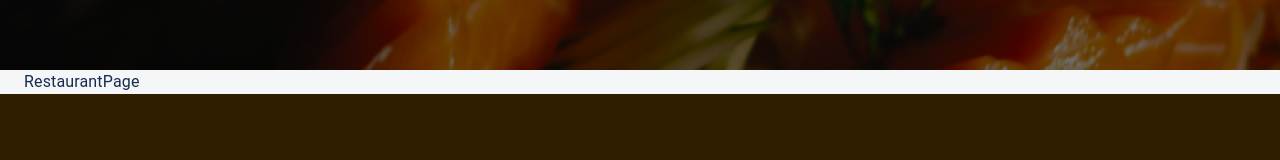
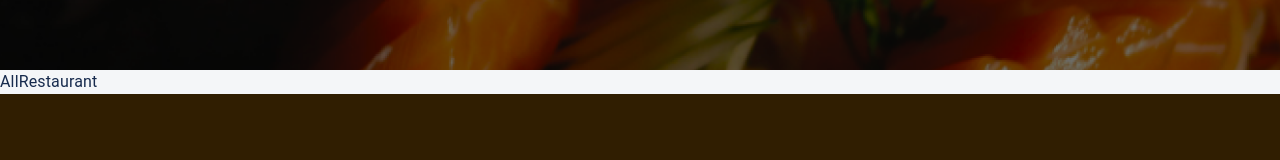
Before and after one commit to DoniyorTuychiev/papay-react, a React (Create React App) app: page /restaurant in a window 1280 px wide. Shown: the part 330-490 px from the top of the page. Built offline with nearby package versions, Linux system fonts and the light colour scheme.

Commit message:
:feat: develop nested routing for restaurant screen

```diff
--- /dev/null
+++ b/src/app/screens/RestaurantPage/allRestaurants.tsx
@@ -0,0 +1,7 @@
+import React from 'react';
+
+export function AllRestaurants(){
+    return(
+        <div>AllRestaurant</div>
+    );
+}
--- /dev/null
+++ b/src/app/screens/RestaurantPage/choosenDish.tsx
@@ -0,0 +1,7 @@
+import React from 'react';
+
+export function ChoosenDish(){
+    return(
+        <div>ChoosenDish</div>
+    );
+}
--- a/src/app/screens/RestaurantPage/index.tsx
+++ b/src/app/screens/RestaurantPage/index.tsx
@@ -1,9 +1,27 @@
 import React from 'react';
 import { Container } from "@mui/material";
+import { Switch, useRouteMatch, Route} from 'react-router-dom';
+import { ChoosenDish } from './choosenDish';
+import { OneRestaurant } from './oneRestaurant';
+import { AllRestaurants } from './allRestaurants';
 
 export function RestaurantPage() {
+    let restaurant = useRouteMatch();
+    console.log(restaurant);
     return (
-        <Container>RestaurantPage</Container>
+        <div className = 'restaurant_page'>
+            <Switch>
+                <Route path = {`${restaurant.path}/dish/:dish_id`}>
+                    <ChoosenDish/>
+                    </Route>
+                <Route path = {`${restaurant.path}/:restaurant_id`}>
+                    <OneRestaurant/>
+                    </Route>
+                <Route path = {`${restaurant.path}`}>
+                    <AllRestaurants/>
+                    </Route>
+            </Switch>
+        </div>
     );
 }
 
--- /dev/null
+++ b/src/app/screens/RestaurantPage/oneRestaurant.tsx
@@ -0,0 +1,7 @@
+import React from 'react';
+
+export function OneRestaurant(){
+    return(
+        <div>OneRestaurant</div>
+    );
+}
```
